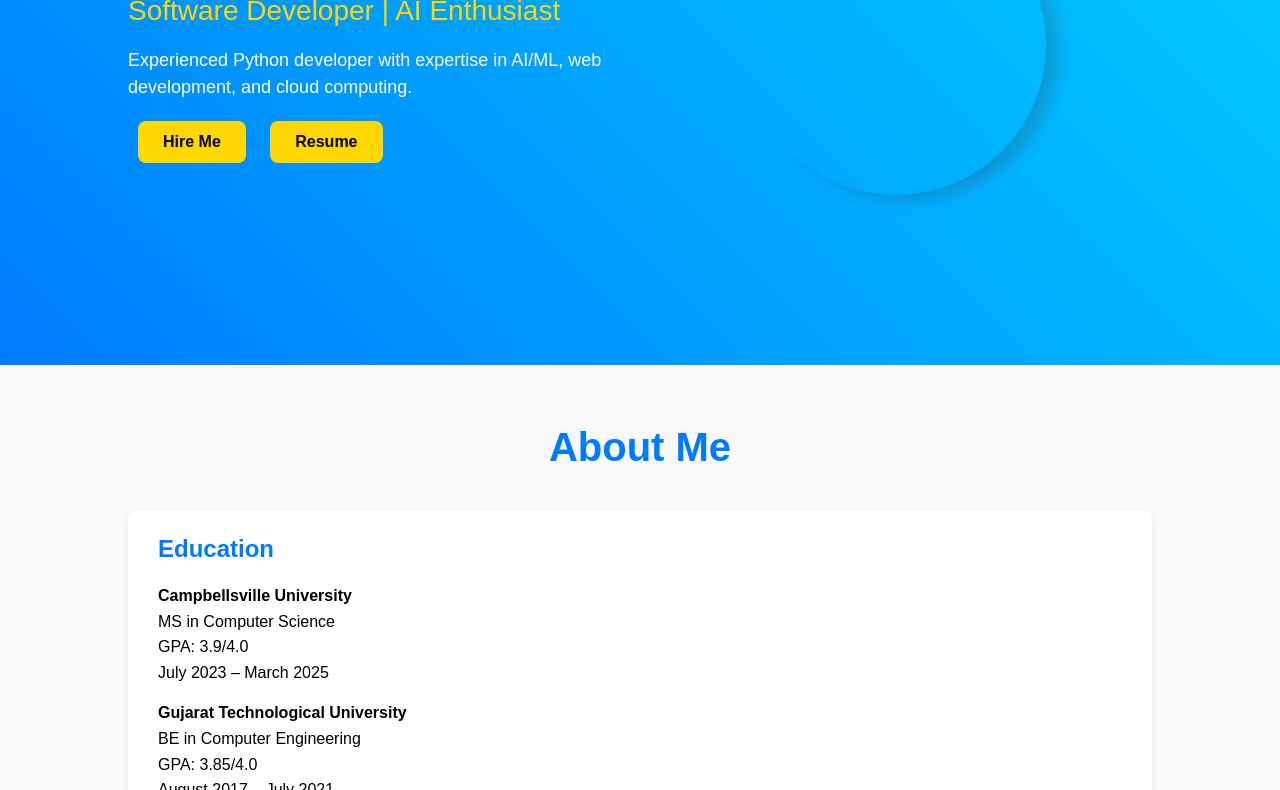
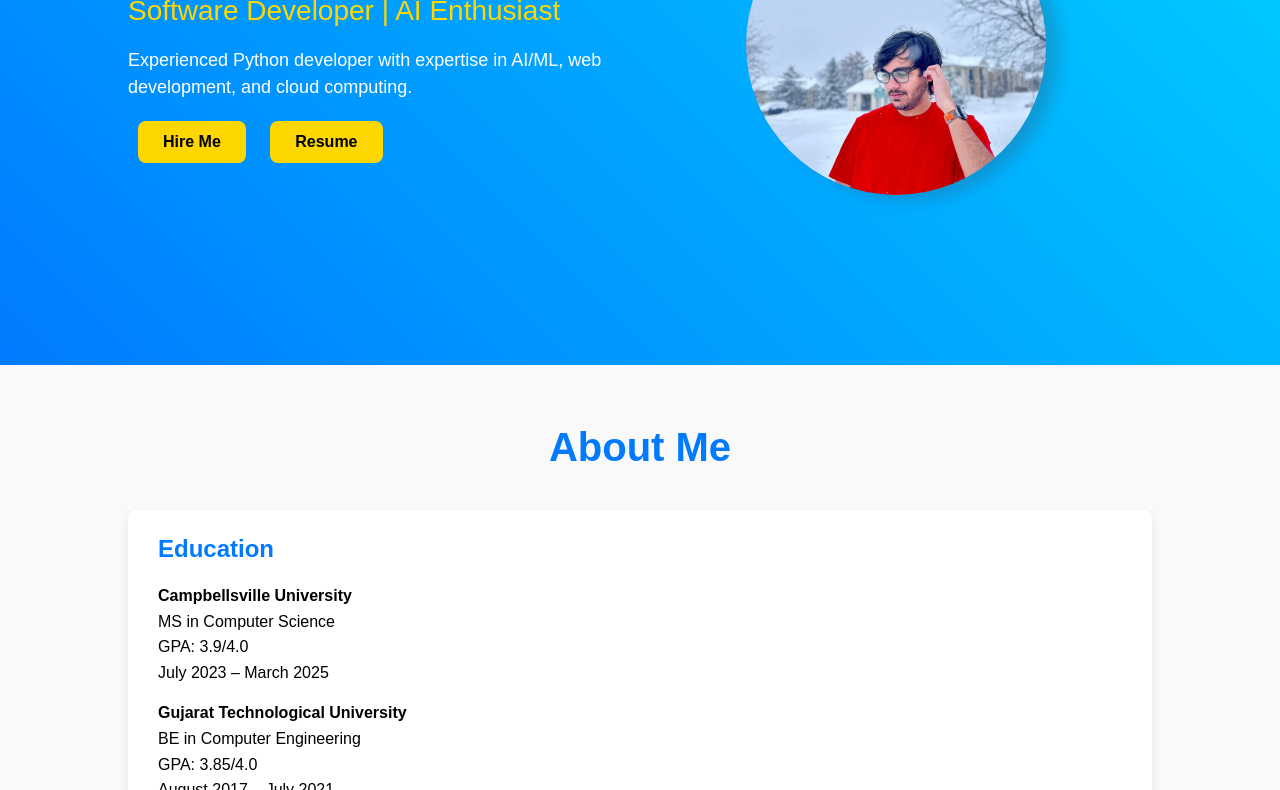
Before and after one commit to kishan0196/portfolio, a plain HTML site: page index.html in a window 1280 px wide. Shown: the part 275-1065 px from the top of the page. Drawn offline with Linux system fonts and the light colour scheme; some icons are missing; files whose address does not match are found by name.

Commit message:
Update index.html

```diff
--- a/index.html
+++ b/index.html
@@ -55,7 +55,7 @@
 
             <!-- Right Side (Image) -->
             <div class="hero-image">
-                <img src="photos/Hero.jpg" alt="My Photo">
+                <img src="Hero.jpg" alt="My Photo">
 
             </div>
         </section>
```
